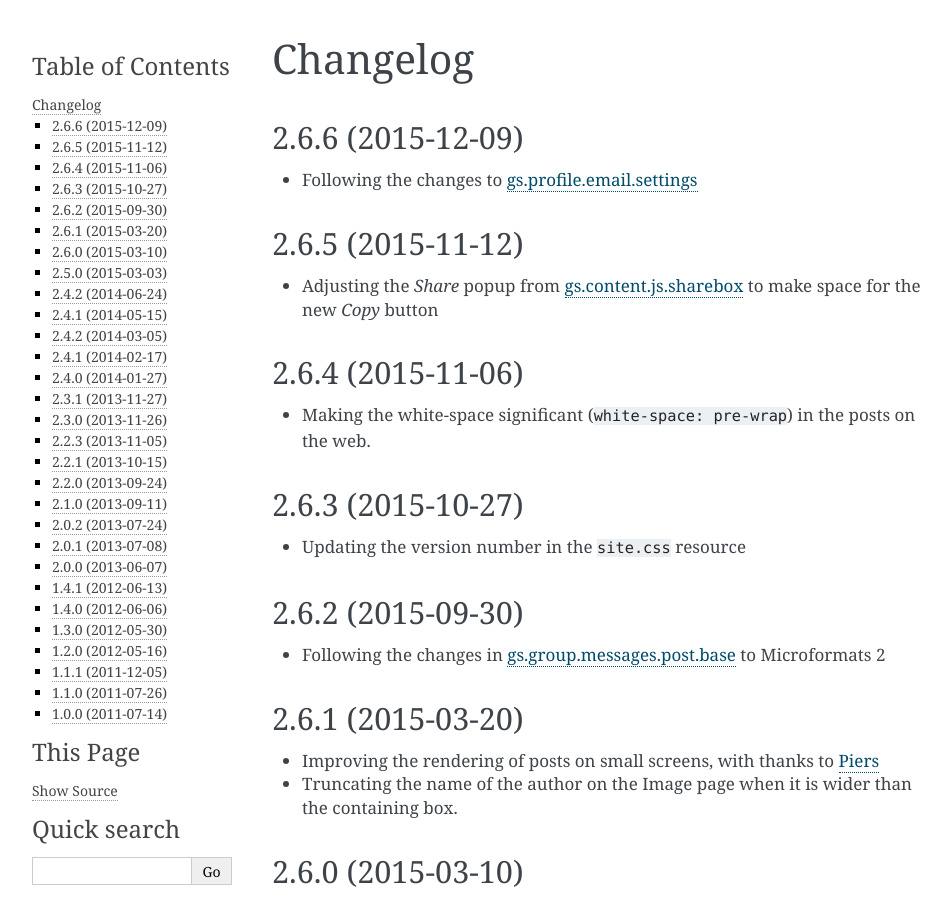
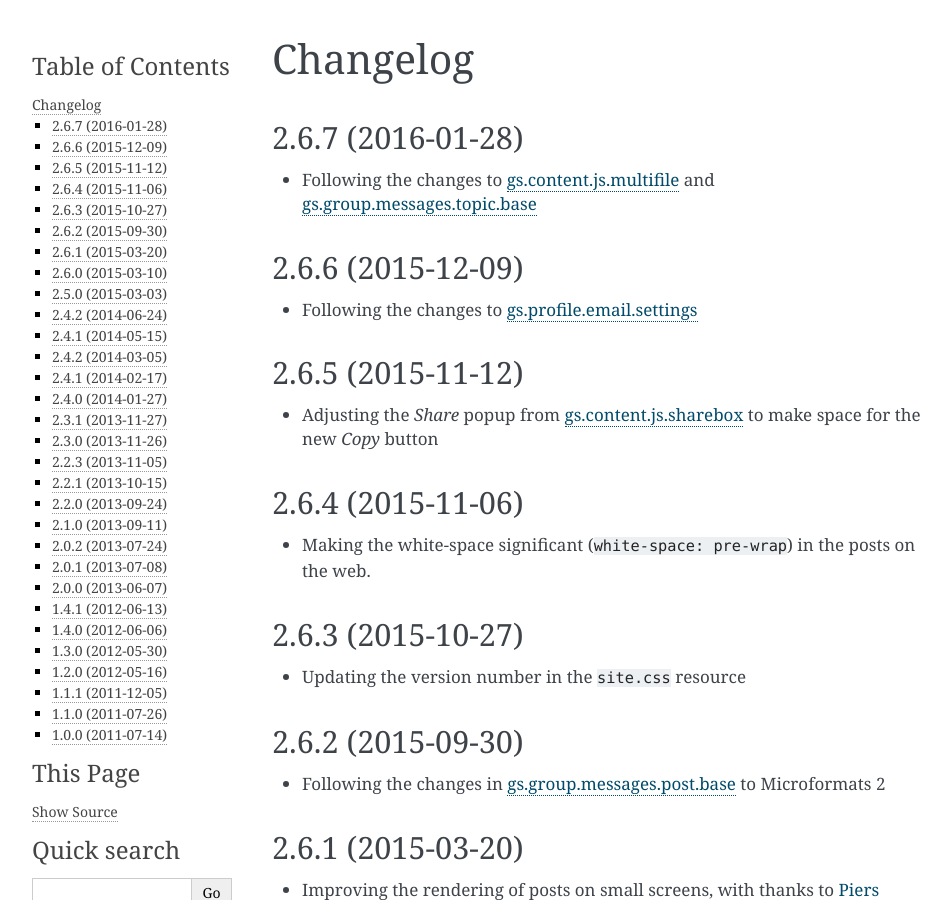
Before and after one commit to groupserver/gs.content.css, a Sphinx documentation site: the page built from docs/HISTORY.rst, in a window 1280 px wide and 900 px high. Shown: the whole window, without its empty margins (148-1099 px from the left). Built offline with Sphinx 7.4.7, drawn with Linux system fonts in a browser that asks for light colours.

Commit message:
Bumping the version

```diff
--- a/docs/HISTORY.rst
+++ b/docs/HISTORY.rst
@@ -1,5 +1,17 @@
 Changelog
 =========
+
+2.6.7 (2016-01-28)
+------------------
+
+* Following the changes to `gs.content.js.multifile`_ and
+  `gs.group.messages.topic.base`_
+
+.. _gs.content.js.multifile:
+   https://github.com/groupserver/gs.content.js.multifile
+
+.. _gs.group.messages.topic.base:
+   https://github.com/groupserver/gs.group.messages.topic.base
 
 2.6.6 (2015-12-09)
 ------------------
--- a/version.py
+++ b/version.py
@@ -1,5 +1,5 @@
 # -*- coding: utf-8 -*-
-version = '2.6.6'
+version = '2.6.7'
 release = False
 
 #--------------------------------------------------------------------------#
```
